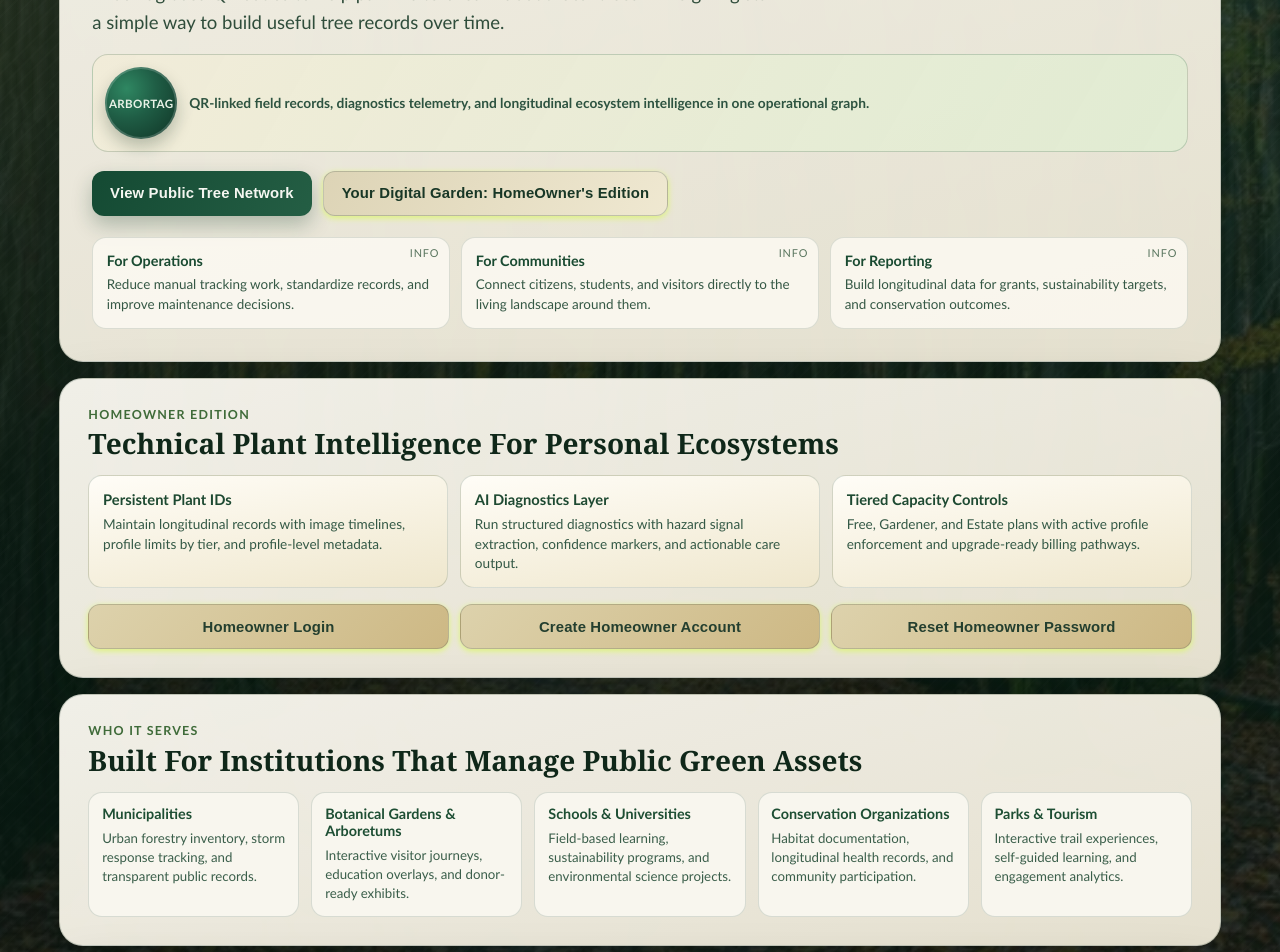
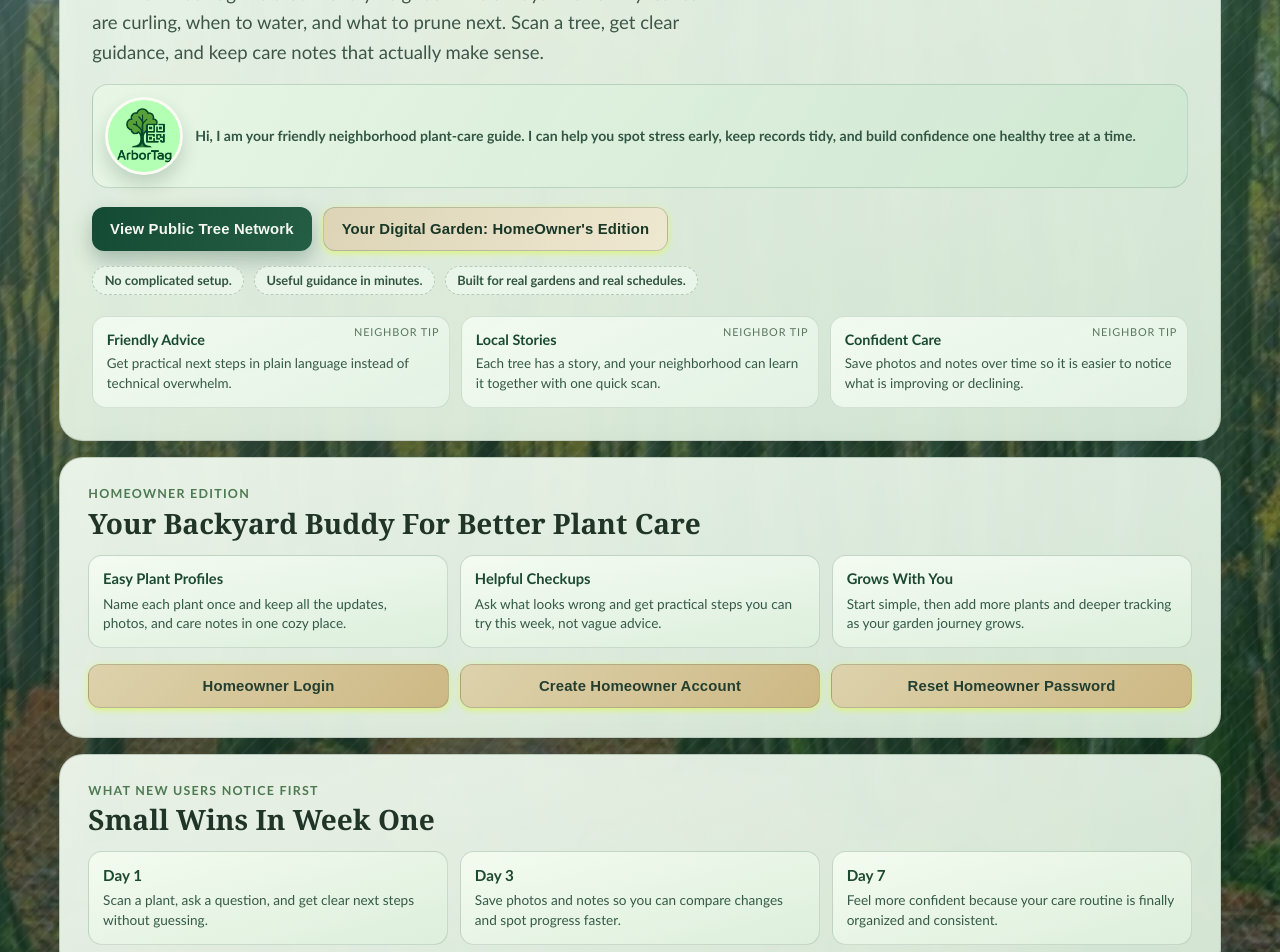
Before and after one commit to rachaelreed22/ArborDex-, a React (Vite) app in the folder client/: page / in a window 1280 px wide. Shown: the part 380-1332 px from the top of the page. Built offline with nearby package versions, Linux system fonts and the light colour scheme; no server answers.

Commit message:
Refine homepage tone and add ArborAI signup conversion prompt

```diff
--- a/client/src/pages/AskArborAI.css
+++ b/client/src/pages/AskArborAI.css
@@ -300,6 +300,13 @@
   font-size: 1.1rem;
 }
 
+.ask-convert-card p {
+  margin: 0;
+  color: #305041;
+  line-height: 1.5;
+  font-size: 0.95rem;
+}
+
 .ask-modal-field {
   display: flex;
   flex-direction: column;
--- a/client/src/pages/AskArborAI.jsx
+++ b/client/src/pages/AskArborAI.jsx
@@ -1,6 +1,8 @@
 import { useEffect, useMemo, useRef, useState } from 'react';
 import { useNavigate } from 'react-router-dom';
 import { useMode } from '../context/ModeContext';
+import { useAuth } from '../context/AuthContext';
+import { useHomeownerAuth } from '../context/HomeownerAuthContext';
 import { apiUrl } from '../utils/apiUrl';
 import './AskArborAI.css';
 
@@ -54,7 +56,14 @@ function createMessage({
 
 export default function AskArborAI() {
   const { mode } = useMode();
+  const { isAuthenticated: isStaffAuthenticated, loading: isStaffAuthLoading } = useAuth();
+  const { isAuthenticated: isHomeownerAuthenticated, loading: isHomeownerAuthLoading } = useHomeownerAuth();
   const isStaff = mode === 'dex';
+  const isVisitorUnsigned =
+    !isStaffAuthLoading
+    && !isHomeownerAuthLoading
+    && !isStaffAuthenticated
+    && !isHomeownerAuthenticated;
   const navigate = useNavigate();
   const [messages, setMessages] = useState([getInitialAssistantMessage()]);
   const [uploadedPhotos, setUploadedPhotos] = useState([]);
@@ -65,6 +74,7 @@ export default function AskArborAI() {
   const [listings, setListings] = useState([]);
   const [isListingsLoading, setIsListingsLoading] = useState(false);
   const [attachDialogOpen, setAttachDialogOpen] = useState(false);
+  const [signupPromptOpen, setSignupPromptOpen] = useState(false);
   const [selectedListingId, setSelectedListingId] = useState('');
   const [attachMessageId, setAttachMessageId] = useState('');
   const [hasHydratedSession, setHasHydratedSession] = useState(false);
@@ -208,6 +218,18 @@ export default function AskArborAI() {
     setMessages((prev) => [...prev, createMessage({ role: 'assistant', text })]);
   };
 
+  const maybePromptSignup = () => {
+    if (isVisitorUnsigned) {
+      setSignupPromptOpen(true);
+    }
+  };
+
+  useEffect(() => {
+    if (!isVisitorUnsigned) {
+      setSignupPromptOpen(false);
+    }
+  }, [isVisitorUnsigned]);
+
   const sendMessage = async () => {
     const trimmedQuestion = question.trim();
     if (!trimmedQuestion && uploadedPhotos.length === 0) return;
@@ -323,6 +345,7 @@ export default function AskArborAI() {
           showActions: true,
         }),
       ]);
+      maybePromptSignup();
 
       resetComposer();
       setActionError('');
@@ -334,6 +357,7 @@ export default function AskArborAI() {
           text: `I could not complete that scan yet: ${error.message}`,
         }),
       ]);
+      maybePromptSignup();
     } finally {
       setIsLoading(false);
     }
@@ -716,6 +740,38 @@ export default function AskArborAI() {
             </div>
           </div>
         )}
+
+        {signupPromptOpen && (
+          <div className="ask-modal-overlay" role="dialog" aria-modal="true" aria-label="Sign up prompt dialog">
+            <div className="ask-modal-card ask-convert-card">
+              <h2>Keep This Plant Story Going</h2>
+              <p>
+                You now know more about this plant. Create a free account to save this profile,
+                keep photo history, and get guidance as it grows.
+              </p>
+
+              <div className="ask-modal-actions">
+                <button
+                  type="button"
+                  className="ask-send-btn"
+                  onClick={() => {
+                    setSignupPromptOpen(false);
+                    navigate('/homeowners/signup');
+                  }}
+                >
+                  Sign Up To Save This Plant
+                </button>
+                <button
+                  type="button"
+                  className="ask-tool-btn"
+                  onClick={() => setSignupPromptOpen(false)}
+                >
+                  Close
+                </button>
+              </div>
+            </div>
+          </div>
+        )}
       </section>
     </main>
   );
--- a/client/src/pages/Home.css
+++ b/client/src/pages/Home.css
@@ -1,13 +1,13 @@
 :root {
-  --home-ink: #0f2719;
-  --home-ink-soft: #2f4d3b;
-  --home-sand: #f2ecd8;
-  --home-paper: #f8f6ee;
-  --home-forest: #113f2b;
-  --home-moss: #3f6b39;
-  --home-gold: #b7882f;
-  --home-accent: #2f7b5a;
-  --home-border: rgba(20, 48, 33, 0.2);
+  --home-ink: #203528;
+  --home-ink-soft: #3d5647;
+  --home-sand: #dbead8;
+  --home-paper: #f2f8f1;
+  --home-forest: #1f5c3f;
+  --home-moss: #4e7a53;
+  --home-gold: #c4873d;
+  --home-accent: #4d8b65;
+  --home-border: rgba(35, 64, 49, 0.18);
 }
 
 .home-page {
@@ -21,9 +21,10 @@
   position: absolute;
   inset: 0;
   background-image:
-    radial-gradient(circle at 12% 16%, rgba(188, 165, 98, 0.25), transparent 38%),
-    radial-gradient(circle at 84% 18%, rgba(66, 117, 89, 0.26), transparent 32%),
-    linear-gradient(125deg, rgba(7, 27, 18, 0.84), rgba(19, 47, 31, 0.62)),
+    radial-gradient(circle at 12% 16%, rgba(184, 218, 191, 0.34), transparent 42%),
+    radial-gradient(circle at 84% 20%, rgba(112, 170, 131, 0.3), transparent 34%),
+    radial-gradient(circle at 42% 85%, rgba(196, 229, 196, 0.28), transparent 45%),
+    linear-gradient(130deg, rgba(15, 49, 33, 0.58), rgba(30, 86, 56, 0.42)),
     url("../assets/hmePg1.webp");
   background-size: cover;
   background-position: center;
@@ -34,8 +35,8 @@
   position: absolute;
   inset: 0;
   background:
-    linear-gradient(to bottom, rgba(8, 18, 13, 0.2), rgba(8, 18, 13, 0.58)),
-    repeating-linear-gradient(135deg, rgba(255, 255, 255, 0.02) 0 2px, transparent 2px 10px);
+    linear-gradient(to bottom, rgba(8, 24, 16, 0.08), rgba(18, 50, 34, 0.36)),
+    repeating-linear-gradient(135deg, rgba(255, 255, 255, 0.06) 0 2px, transparent 2px 12px);
 }
 
 .home-container {
@@ -52,8 +53,8 @@
 .capability-panel {
   border: 1px solid var(--home-border);
   border-radius: 24px;
-  background: linear-gradient(165deg, rgba(250, 248, 241, 0.96), rgba(237, 232, 214, 0.96));
-  box-shadow: 0 24px 60px rgba(6, 20, 13, 0.28);
+  background: linear-gradient(160deg, rgba(242, 250, 240, 0.95), rgba(220, 238, 221, 0.94));
+  box-shadow: 0 22px 55px rgba(24, 50, 35, 0.2);
   -webkit-backdrop-filter: blur(6px);
   backdrop-filter: blur(6px);
 }
@@ -67,7 +68,7 @@
   margin-bottom: 0.65rem;
   padding: 0.3rem 0.75rem;
   border-radius: 1000px;
-  background: rgba(16, 56, 36, 0.11);
+  background: rgba(59, 104, 77, 0.12);
   color: var(--home-forest);
   font-size: 0.75rem;
   letter-spacing: 0.08em;
@@ -86,45 +87,39 @@
 
 .hero-subheading {
   margin: 1rem 0 0;
-  max-width: 64ch;
+  max-width: 58ch;
   color: var(--home-ink-soft);
   font-size: clamp(0.98rem, 2.1vw, 1.16rem);
   line-height: 1.6;
 }
 
-.anchor-moment {
+.neighbor-moment {
   margin-top: 1rem;
   display: grid;
   grid-template-columns: auto 1fr;
   gap: 0.75rem;
   align-items: center;
-  border: 1px solid rgba(24, 72, 48, 0.2);
+  border: 1px solid rgba(61, 110, 79, 0.22);
   border-radius: 16px;
   padding: 0.75rem;
-  background: linear-gradient(120deg, rgba(242, 236, 216, 0.9), rgba(223, 237, 210, 0.85));
+  background: linear-gradient(120deg, rgba(232, 247, 230, 0.9), rgba(206, 232, 209, 0.88));
 }
 
-.anchor-core {
-  height: 72px;
-  width: 72px;
+.neighbor-avatar {
+  height: 78px;
+  width: 78px;
   border-radius: 50%;
-  display: grid;
-  place-items: center;
-  font-weight: 700;
-  font-size: 0.72rem;
-  color: #eaf3e8;
-  letter-spacing: 0.03em;
-  text-transform: uppercase;
-  background:
-    radial-gradient(circle at 30% 30%, #2f8762 0%, #1f5d45 42%, #0f3224 100%);
-  box-shadow: inset 0 0 0 2px rgba(255, 255, 255, 0.18), 0 8px 16px rgba(14, 42, 29, 0.25);
+  object-fit: cover;
+  border: 3px solid rgba(251, 253, 245, 0.9);
+  box-shadow: 0 10px 18px rgba(35, 75, 53, 0.2);
+  background: #f8f4e8;
 }
 
-.anchor-moment p {
+.neighbor-moment p {
   margin: 0;
-  color: #2d5340;
-  font-size: 0.86rem;
-  line-height: 1.45;
+  color: #325643;
+  font-size: 0.88rem;
+  line-height: 1.5;
   font-weight: 600;
 }
 
@@ -133,6 +128,24 @@
   display: flex;
   flex-wrap: wrap;
   gap: 0.7rem;
+}
+
+.trust-strip {
+  margin-top: 0.9rem;
+  display: flex;
+  gap: 0.6rem;
+  flex-wrap: wrap;
+}
+
+.trust-strip p {
+  margin: 0;
+  border: 1px dashed rgba(64, 102, 77, 0.3);
+  border-radius: 999px;
+  padding: 0.35rem 0.72rem;
+  background: rgba(235, 247, 234, 0.9);
+  color: #315441;
+  font-size: 0.8rem;
+  font-weight: 700;
 }
 
 .home-btn {
@@ -176,8 +189,8 @@
 }
 
 .signal-card {
-  border: 1px solid rgba(28, 63, 44, 0.14);
-  background: rgba(255, 253, 246, 0.75);
+  border: 1px solid rgba(63, 100, 75, 0.16);
+  background: linear-gradient(155deg, rgba(244, 252, 242, 0.92), rgba(228, 243, 229, 0.9));
   border-radius: 14px;
   padding: 0.85rem;
   cursor: default;
@@ -185,7 +198,7 @@
 }
 
 .signal-card::before {
-  content: "Info";
+  content: "Neighbor Tip";
   position: absolute;
   top: 0.5rem;
   right: 0.6rem;
@@ -265,11 +278,37 @@
   gap: 0.75rem;
 }
 
+.quick-win-grid {
+  display: grid;
+  grid-template-columns: repeat(3, minmax(0, 1fr));
+  gap: 0.75rem;
+}
+
+.quick-win-card {
+  border-radius: 14px;
+  padding: 0.86rem;
+  border: 1px solid rgba(59, 98, 72, 0.2);
+  background: linear-gradient(165deg, #f3fbeF, #ddefdd);
+}
+
+.quick-win-card h3 {
+  margin: 0;
+  color: #1d4931;
+  font-size: 0.95rem;
+}
+
+.quick-win-card p {
+  margin: 0.45rem 0 0;
+  color: #355a46;
+  font-size: 0.85rem;
+  line-height: 1.43;
+}
+
 .business-card {
   border-radius: 14px;
   padding: 0.86rem;
   border: 1px solid rgba(25, 61, 43, 0.17);
-  background: linear-gradient(170deg, #fffdf7, #efe7cd);
+  background: linear-gradient(170deg, #f4fbf2, #dcefdc);
 }
 
 .business-card h3 {
@@ -309,7 +348,7 @@
 
 .trust-note {
   margin-top: 1rem;
-  color: #305443;
+  color: #2f5c45;
   font-size: 0.88rem;
   font-weight: 600;
 }
@@ -341,6 +380,7 @@
   }
 
   .business-grid,
+  .quick-win-grid,
   .signal-grid,
   .action-lanes,
   .action-lanes-three {
@@ -363,18 +403,23 @@
 
   .buyers-grid,
   .business-grid,
+  .quick-win-grid,
   .signal-grid,
   .action-lanes,
   .action-lanes-three {
     grid-template-columns: 1fr;
   }
 
-  .anchor-moment {
+  .trust-strip {
+    flex-direction: column;
+  }
+
+  .neighbor-moment {
     grid-template-columns: 1fr;
     text-align: center;
   }
 
-  .anchor-core {
+  .neighbor-avatar {
     margin: 0 auto;
   }
 }
--- a/client/src/pages/Home.jsx
+++ b/client/src/pages/Home.jsx
@@ -1,29 +1,30 @@
 import { useNavigate } from "react-router-dom";
 import "./Home.css";
+import arborTagLogo from "../assets/ArborTag-Logo.png";
 
 export default function Home() {
   const navigate = useNavigate();
 
   const buyerSegments = [
     {
-      title: "Municipalities",
-      outcomes: "Urban forestry inventory, storm response tracking, and transparent public records.",
+      title: "Neighborhood Garden Clubs",
+      outcomes: "Simple tree stories and shared plant notes everyone can understand at a glance.",
     },
     {
-      title: "Botanical Gardens & Arboretums",
-      outcomes: "Interactive visitor journeys, education overlays, and donor-ready exhibits.",
+      title: "Public Parks Teams",
+      outcomes: "Friendly tree records that make it easier for staff and visitors to stay in sync.",
     },
     {
-      title: "Schools & Universities",
-      outcomes: "Field-based learning, sustainability programs, and environmental science projects.",
+      title: "Schools & Campus Gardens",
+      outcomes: "A hands-on way for students and teachers to learn care routines in the real world.",
     },
     {
-      title: "Conservation Organizations",
-      outcomes: "Habitat documentation, longitudinal health records, and community participation.",
+      title: "Neighborhood Volunteers",
+      outcomes: "Shared care check-ins, photos, and reminders so no tree gets forgotten.",
     },
     {
-      title: "Parks & Tourism",
-      outcomes: "Interactive trail experiences, self-guided learning, and engagement analytics.",
+      title: "Visitors & Curious Neighbors",
+      outcomes: "Scan, learn, and walk away with practical tips you can use at home that same day.",
     },
   ];
 
@@ -37,15 +38,16 @@ export default function Home() {
           <p className="hero-kicker">ArborDex Platform • Powered by ArborTag</p>
           <h1 className="hero-title">Turn Every Tree Into a Story, a Record, and a Resource</h1>
           <p className="hero-subheading">
-            ArborTag uses QR codes to help park visitors learn about local trees while giving staff
-            a simple way to build useful tree records over time.
+            Think of ArborTag like that friendly neighbor who always knows why leaves are curling,
+            when to water, and what to prune next. Scan a tree, get clear guidance, and keep care
+            notes that actually make sense.
           </p>
 
-          <div className="anchor-moment" aria-label="ArborDex brand anchor">
-            <div className="anchor-core">ArborTag</div>
+          <div className="neighbor-moment" aria-label="Friendly plant care introduction">
+            <img src={arborTagLogo} alt="ArborTag logo" className="neighbor-avatar" />
             <p>
-              QR-linked field records, diagnostics telemetry, and longitudinal ecosystem intelligence in one
-              operational graph.
+              Hi, I am your friendly neighborhood plant-care guide. I can help you spot stress early,
+              keep records tidy, and build confidence one healthy tree at a time.
             </p>
           </div>
 
@@ -54,18 +56,24 @@ export default function Home() {
             <button className="home-btn home-btn-secondary" onClick={() => navigate("/homeowners")}>Your Digital Garden: HomeOwner's Edition</button>
           </div>
 
+          <div className="trust-strip" aria-label="ArborTag trust cues">
+            <p>No complicated setup.</p>
+            <p>Useful guidance in minutes.</p>
+            <p>Built for real gardens and real schedules.</p>
+          </div>
+
           <div className="signal-grid">
             <article className="signal-card">
-              <h2>For Operations</h2>
-              <p>Reduce manual tracking work, standardize records, and improve maintenance decisions.</p>
+              <h2>Friendly Advice</h2>
+              <p>Get practical next steps in plain language instead of technical overwhelm.</p>
             </article>
             <article className="signal-card">
-              <h2>For Communities</h2>
-              <p>Connect citizens, students, and visitors directly to the living landscape around them.</p>
+              <h2>Local Stories</h2>
+              <p>Each tree has a story, and your neighborhood can learn it together with one quick scan.</p>
             </article>
             <article className="signal-card">
-              <h2>For Reporting</h2>
-              <p>Build longitudinal data for grants, sustainability targets, and conservation outcomes.</p>
+              <h2>Confident Care</h2>
+              <p>Save photos and notes over time so it is easier to notice what is improving or declining.</p>
             </article>
           </div>
         </section>
@@ -73,21 +81,21 @@ export default function Home() {
         <section className="capability-panel reveal reveal-delay-1">
           <header className="section-header">
             <p className="section-eyebrow">Homeowner Edition</p>
-            <h2>Technical Plant Intelligence For Personal Ecosystems</h2>
+            <h2>Your Backyard Buddy For Better Plant Care</h2>
           </header>
 
           <div className="business-grid">
             <article className="business-card">
-              <h3>Persistent Plant IDs</h3>
-              <p>Maintain longitudinal records with image timelines, profile limits by tier, and profile-level metadata.</p>
+              <h3>Easy Plant Profiles</h3>
+              <p>Name each plant once and keep all the updates, photos, and care notes in one cozy place.</p>
             </article>
             <article className="business-card">
-              <h3>AI Diagnostics Layer</h3>
-              <p>Run structured diagnostics with hazard signal extraction, confidence markers, and actionable care output.</p>
+              <h3>Helpful Checkups</h3>
+              <p>Ask what looks wrong and get practical steps you can try this week, not vague advice.</p>
             </article>
             <article className="business-card">
-              <h3>Tiered Capacity Controls</h3>
-              <p>Free, Gardener, and Estate plans with active profile enforcement and upgrade-ready billing pathways.</p>
+              <h3>Grows With You</h3>
+              <p>Start simple, then add more plants and deeper tracking as your garden journey grows.</p>
             </article>
           </div>
 
@@ -100,8 +108,30 @@ export default function Home() {
 
         <section className="capability-panel reveal reveal-delay-1">
           <header className="section-header">
+            <p className="section-eyebrow">What New Users Notice First</p>
+            <h2>Small Wins In Week One</h2>
+          </header>
+
+          <div className="quick-win-grid">
+            <article className="quick-win-card">
+              <h3>Day 1</h3>
+              <p>Scan a plant, ask a question, and get clear next steps without guessing.</p>
+            </article>
+            <article className="quick-win-card">
+              <h3>Day 3</h3>
+              <p>Save photos and notes so you can compare changes and spot progress faster.</p>
+            </article>
+            <article className="quick-win-card">
+              <h3>Day 7</h3>
+              <p>Feel more confident because your care routine is finally organized and consistent.</p>
+            </article>
+          </div>
+        </section>
+
+        <section className="capability-panel reveal reveal-delay-1">
+          <header className="section-header">
             <p className="section-eyebrow">Who It Serves</p>
-            <h2>Built For Institutions That Manage Public Green Assets</h2>
+            <h2>Made For Real People Who Care About Trees</h2>
           </header>
 
           <div className="buyers-grid">
@@ -116,22 +146,22 @@ export default function Home() {
 
         <section className="capability-panel reveal reveal-delay-2">
           <header className="section-header">
-            <p className="section-eyebrow">Platform Model</p>
-            <h2>One Ecosystem, Multiple Revenue Paths</h2>
+            <p className="section-eyebrow">How ArborTag Helps</p>
+            <h2>Simple Tools, Neighborly Guidance, Healthier Trees</h2>
           </header>
 
           <div className="business-grid">
             <article className="business-card">
-              <h3>SaaS & Dashboard Access</h3>
-              <p>Subscription access for municipal, campus, and conservation operations teams.</p>
+              <h3>Clear Care Routines</h3>
+              <p>Know what to do next for watering, watching stress signals, and seasonal check-ins.</p>
             </article>
             <article className="business-card">
-              <h3>QR + Deployment Services</h3>
-              <p>ArborTag hardware layer, onboarding, and implementation support for partner sites.</p>
+              <h3>Scan-And-Learn Signs</h3>
+              <p>QR tags make learning feel easy for visitors, volunteers, homeowners, and staff alike.</p>
             </article>
             <article className="business-card">
-              <h3>Data & Intelligence Layer</h3>
-              <p>Long-term ecosystem analytics supporting grants, planning, and policy reporting.</p>
+              <h3>Progress You Can See</h3>
+              <p>Track photos and notes over time so your team can celebrate wins and catch issues early.</p>
             </article>
           </div>
 
@@ -143,7 +173,8 @@ export default function Home() {
           </div>
 
           <p className="trust-note">
-            Pilot-ready for cities, schools, parks, and gardens. Request partnership onboarding to launch your first site.
+            Whether you care for one backyard tree or a whole park, ArborTag keeps care friendly,
+            organized, and easy to share.
           </p>
         </section>
       </div>
```
